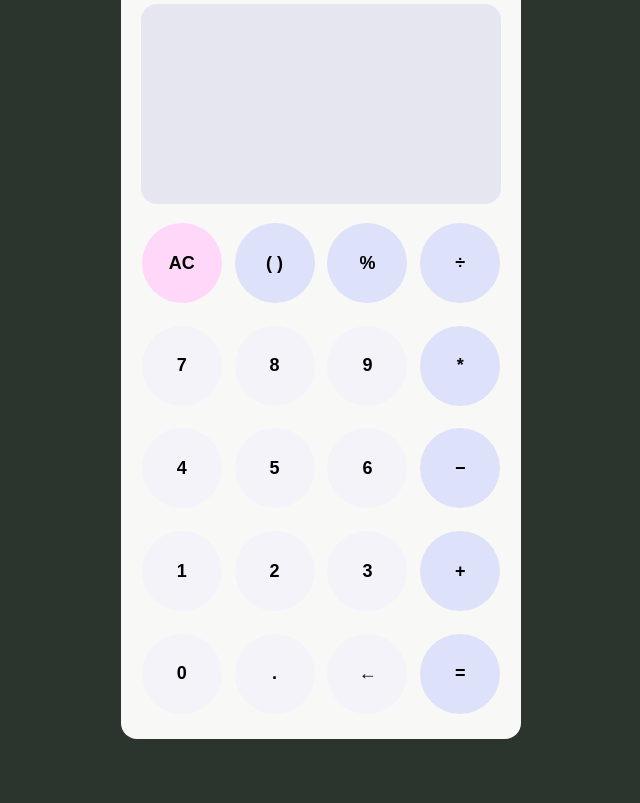
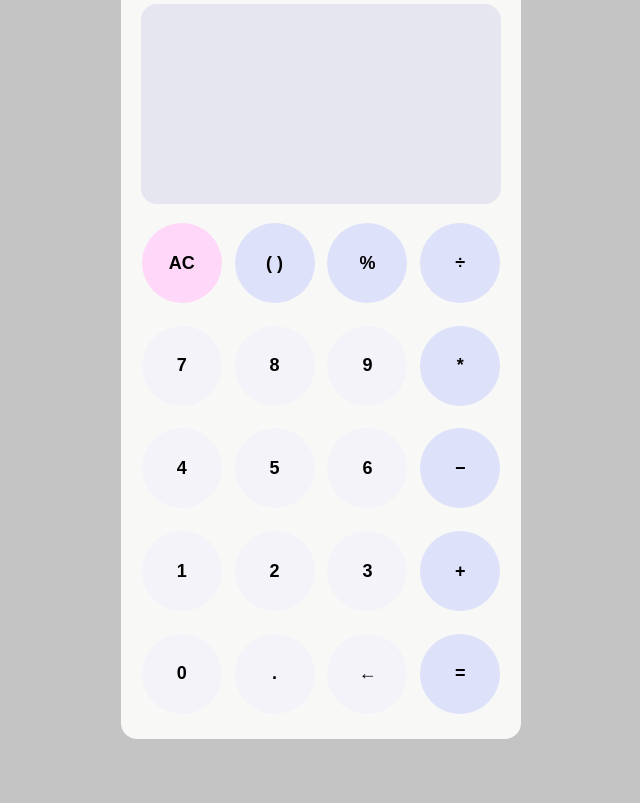
Before and after one commit to abuemkezeChu/js-calculator, a plain HTML site: page index.html in a window 1280 px wide. Shown: the part 132-935 px from the top of the page, without its empty margins (319-959 px from the left). Drawn offline with Linux system fonts and the light colour scheme.

Commit message:
change body background color and pointer

```diff
--- a/assets/styles/index.css
+++ b/assets/styles/index.css
@@ -5,7 +5,7 @@
 }
 
 body {
-  background-color: #2b352e;
+  background-color: #c4c4c4;
 }
 
 .container {
@@ -55,6 +55,7 @@ button {
   border-radius: 100%;
   font-size: large;
   font-weight: 600;
+  cursor: pointer;
 }
 
 #all-clear {
```
